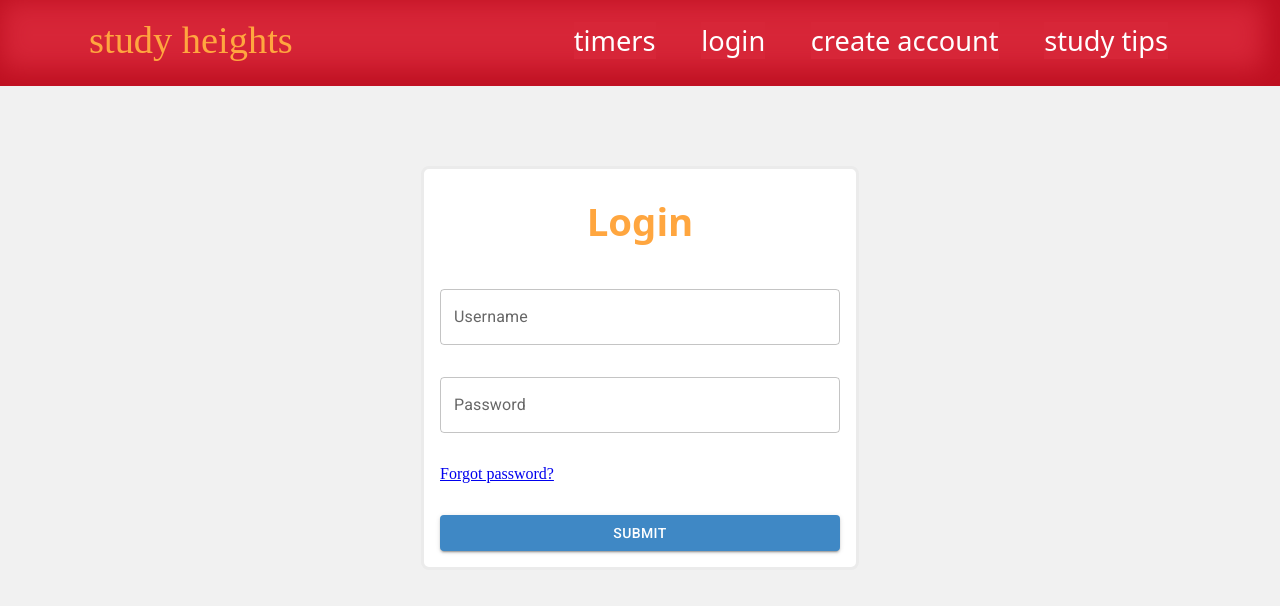
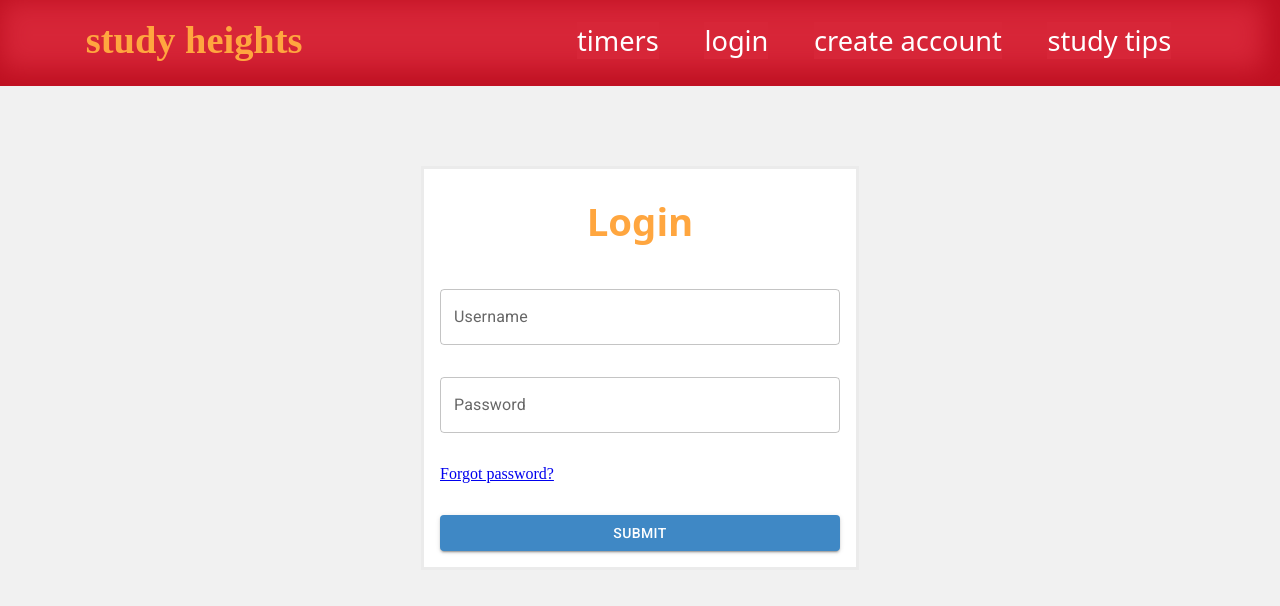
Before and after one commit to val-guedez/study-heights, a React (Vite) app in the folder frontend/: page /login in a window 1280 px wide. In both pictures the pointer is over the link "study heights". Shown: the top 606 px of the page. Built offline with nearby package versions, Linux system fonts and the light colour scheme; a web font is replaced by a local one.

Commit message:
Add favicon

```diff
--- a/frontend/index.html
+++ b/frontend/index.html
@@ -2,7 +2,8 @@
 <html lang="en">
   <head>
     <meta charset="UTF-8" />
-    <link rel="icon" type="image/svg+xml" href="/vite.svg" />
+    <!-- <link rel="icon" type="image/svg+xml" href="/src/assets/study_heights_logo.png" /> -->
+    <link rel="icon" type="image/x-icon" href="/src/assets/study_heights_logo.png">
     <meta name="viewport" content="width=device-width, initial-scale=1.0" />
     <link rel="preconnect" href="https://fonts.googleapis.com">
     <link rel="preconnect" href="https://fonts.gstatic.com" crossorigin>
--- a/frontend/src/CreateAcount.tsx
+++ b/frontend/src/CreateAcount.tsx
@@ -20,7 +20,10 @@ export default function CreateAccount() {
           <TextField className={styles.inputField} id="username" label="Username" variant="outlined" />
           <TextField className={styles.inputField} id="password" label="Password" variant="outlined" type="password" />
           <TextField className={styles.inputField} id="confirmPassword" label="Confirm Password" variant="outlined" type="password" />
-          <Button variant="contained" id={styles.submitButton}>Submit</Button>
+          <Button
+          variant="contained"
+          id={styles.submitButton}
+          >Submit</Button>
         </Box>
       </div>
     </div>
--- a/frontend/src/styles/Header.module.css
+++ b/frontend/src/styles/Header.module.css
@@ -15,6 +15,11 @@
   font-size: 2.4rem;
   margin-right: 5rem;
   text-decoration: none;
+}
+
+#websiteLogo:hover {
+  font-weight: bold;
+  cursor: pointer;
 }
 
 #pageLinks {
@@ -35,7 +40,8 @@
 }
 
 .navButton:hover {
-  opacity: 0.7;
+  /* opacity: 0.7; */
+  font-weight: bold;
   cursor: pointer;
 }
 
--- a/frontend/src/styles/Login.module.css
+++ b/frontend/src/styles/Login.module.css
@@ -16,7 +16,7 @@
   border-color: rgb(235, 235, 235);
   border-style: solid;
   background-color: white;
-  border-radius: 0.5rem;
+  border-radius: rem;
 }
 
 #submitButton {
```
Also changed, not shown: frontend/src/assets/study_heights_logo.png (added).
